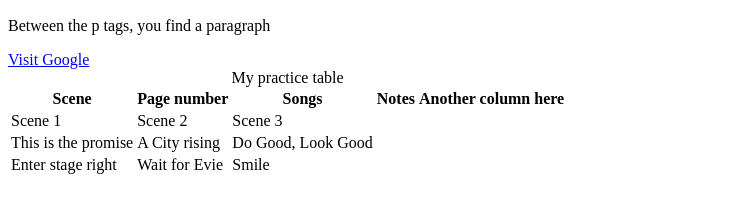
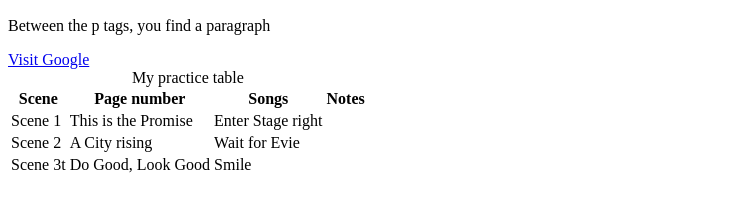
Before and after one commit to LydiaP07/Learning-about-coding, a plain HTML site: page index.html in a window 1280 px wide. Shown: the part 372-584 px from the top of the page, without its empty margins (0-735 px from the left). Drawn offline with Linux system fonts and the light colour scheme.

Commit message:
Update index.html

```diff
--- a/index.html
+++ b/index.html
@@ -27,24 +27,23 @@
       <th>Page number</th>
       <th>Songs</th>
       <th>Notes</th>
-      <th>Another column here</th>
     </tr>
 
       <tr>
         <td>Scene 1</th>
-        <td>Scene 2</th>
-        <td>Scene 3</th>
+        <td>This is the Promise</th>
+        <td>Enter Stage right</th>
       </tr>
 
       <tr>
-        <td>This is the promise</th>
+        <td>Scene 2</th>
         <td>A City rising</th>
-        <td>Do Good, Look Good</th>
+        <td>Wait for Evie</th>
       </tr>
 
       <tr>
-        <td>Enter stage right</th>
-        <td>Wait for Evie</th>
+        <td>Scene 3t</th>
+        <td>Do Good, Look Good</th>
         <td>Smile</th>
       </tr>
 
```
